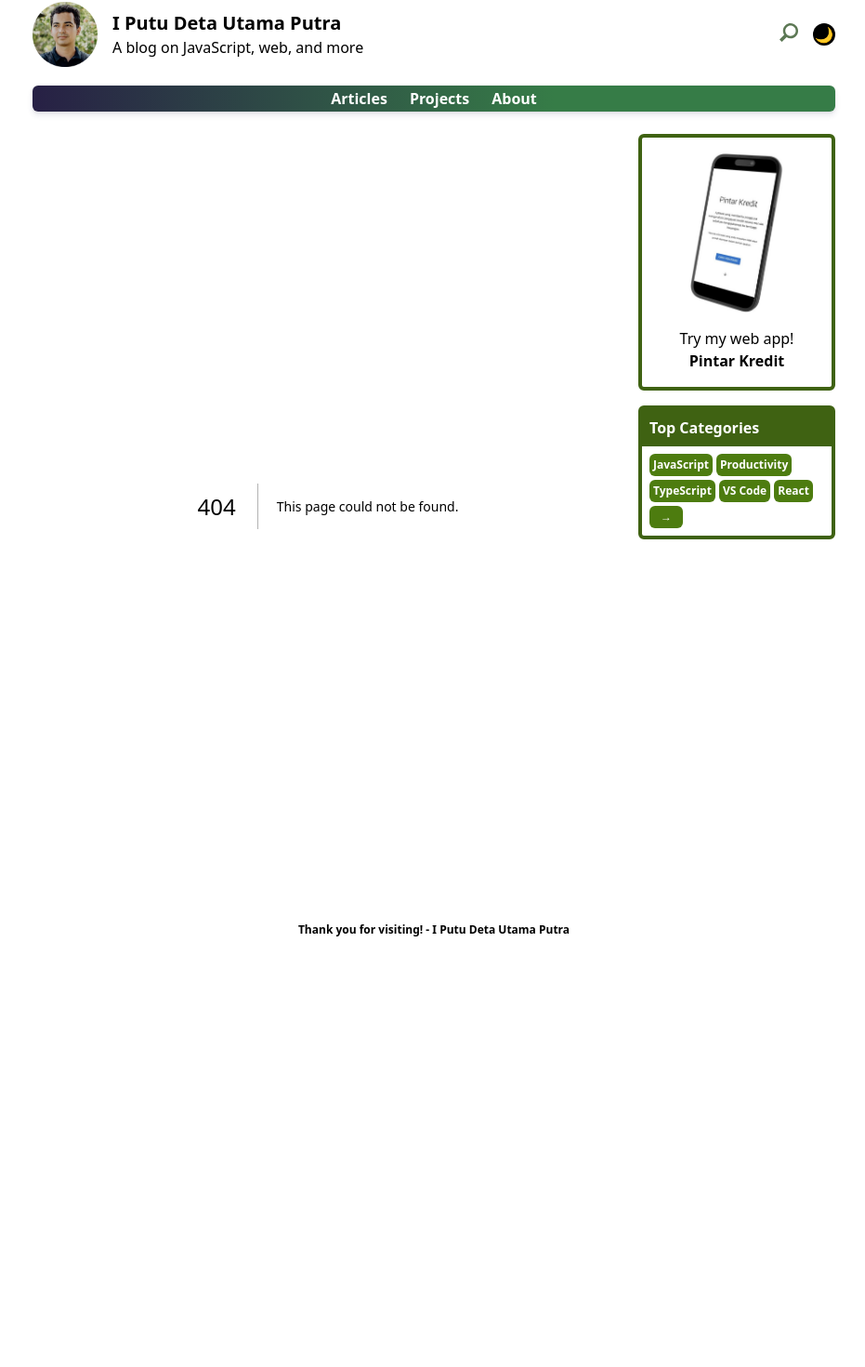
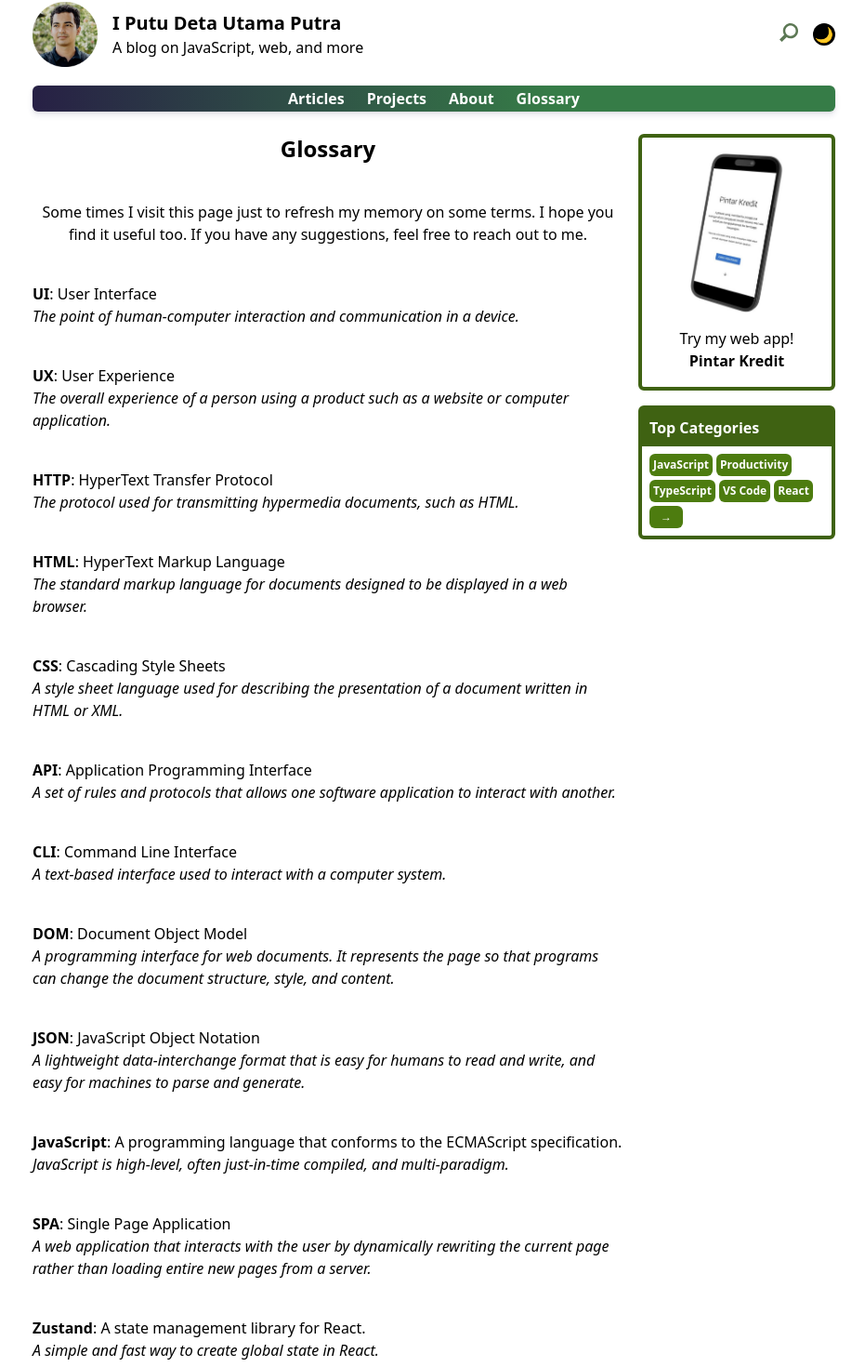
Before and after one commit to detautama/detautama.github.io, a Next.js app: page /glossary in a window 1280 px wide. Before the commit this address had no page. Shown: the part 18-1488 px from the top of the page at 93% size, without its empty margins (173-1104 px from the left). Before the commit the page ends 1034 px from the top, so only its background shows below. Built offline with nearby package versions, Linux system fonts and the light colour scheme.

Commit message:
Add glossary page with definitions and link in layout

```diff
--- /dev/null
+++ b/app/glossary/page.tsx
@@ -0,0 +1,171 @@
+export async function generateMetadata() {
+  return {
+    title: "Glossary",
+    description: "Glossary of terms",
+  };
+}
+
+export default async function Page() {
+  return (
+    <div>
+      <h1 className="text-center text-2xl font-bold">Glossary</h1>
+      <div className="mb-10" />
+      <p className="text-center">
+        Some times I visit this page just to refresh my memory on some terms. I
+        hope you find it useful too. If you have any suggestions, feel free to
+        reach out to me.
+      </p>
+      <div className="mb-10" />
+      <p>
+        <strong>UI</strong>: User Interface
+        <br />
+        <em>
+          The point of human-computer interaction and communication in a device.
+        </em>
+      </p>
+      <div className="mb-10" />
+      <p>
+        <strong>UX</strong>: User Experience
+        <br />
+        <em>
+          The overall experience of a person using a product such as a website
+          or computer application.
+        </em>
+      </p>
+      <div className="mb-10" />
+      <p>
+        <strong>HTTP</strong>: HyperText Transfer Protocol
+        <br />
+        <em>
+          The protocol used for transmitting hypermedia documents, such as HTML.
+        </em>
+      </p>
+      <div className="mb-10" />
+      <p>
+        <strong>HTML</strong>: HyperText Markup Language
+        <br />
+        <em>
+          The standard markup language for documents designed to be displayed in
+          a web browser.
+        </em>
+      </p>
+      <div className="mb-10" />
+      <p>
+        <strong>CSS</strong>: Cascading Style Sheets
+        <br />
+        <em>
+          A style sheet language used for describing the presentation of a
+          document written in HTML or XML.
+        </em>
+      </p>
+      <div className="mb-10" />
+      <p>
+        <strong>API</strong>: Application Programming Interface
+        <br />
+        <em>
+          A set of rules and protocols that allows one software application to
+          interact with another.
+        </em>
+      </p>
+      <div className="mb-10" />
+      <p>
+        <strong>CLI</strong>: Command Line Interface
+        <br />
+        <em>A text-based interface used to interact with a computer system.</em>
+      </p>
+      <div className="mb-10" />
+      <p>
+        <strong>DOM</strong>: Document Object Model
+        <br />
+        <em>
+          A programming interface for web documents. It represents the page so
+          that programs can change the document structure, style, and content.
+        </em>
+      </p>
+      <div className="mb-10" />
+      <p>
+        <strong>JSON</strong>: JavaScript Object Notation
+        <br />
+        <em>
+          A lightweight data-interchange format that is easy for humans to read
+          and write, and easy for machines to parse and generate.
+        </em>
+      </p>
+      <div className="mb-10" />
+      <p>
+        <strong>JavaScript</strong>: A programming language that conforms to the
+        ECMAScript specification.
+        <br />
+        <em>
+          JavaScript is high-level, often just-in-time compiled, and
+          multi-paradigm.
+        </em>
+      </p>
+      <div className="mb-10" />
+      <p>
+        <strong>SPA</strong>: Single Page Application
+        <br />
+        <em>
+          A web application that interacts with the user by dynamically
+          rewriting the current page rather than loading entire new pages from a
+          server.
+        </em>
+      </p>
+      <div className="mb-10" />
+      <p>
+        <strong>Zustand</strong>: A state management library for React.
+        <br />
+        <em>A simple and fast way to create global state in React.</em>
+      </p>
+      <div className="mb-10" />
+      <p>
+        <strong>React</strong>: A JavaScript library for building user
+        interfaces.
+        <br />
+        <em>React makes it painless to create interactive UIs.</em>
+      </p>
+      <div className="mb-10" />
+      <p>
+        <strong>Tailwind CSS</strong>: A utility-first CSS framework.
+        <br />
+        <em>
+          A utility-first CSS framework for rapidly building custom designs.
+        </em>
+      </p>
+      <div className="mb-10" />
+      <p>
+        <strong>TypeScript</strong>: A typed superset of JavaScript.
+        <br />
+        <em>
+          TypeScript adds static types to JavaScript, making it easier to catch
+          errors early and improve code quality.
+        </em>
+      </p>
+      <div className="mb-10" />
+      <p>
+        <strong>Node.js</strong>: A JavaScript runtime built on {"Chrome's"} V8
+        JavaScript engine.
+        <br />
+        <em>
+          Node.js allows you to run JavaScript on the server, enabling
+          server-side scripting and building scalable network applications.
+        </em>
+      </p>
+      <div className="mb-10" />
+      <p>
+        <strong>Next.js</strong>: A React framework for production.
+        <br />
+        <em>
+          Next.js is a React framework that enables server-side rendering,
+          static site generation, and more.
+        </em>
+      </p>
+      <div className="mb-10" />
+      <p>
+        <strong>SSG</strong>: Static Site Generation
+        <br />
+        <em>A technique that generates static HTML pages at build time.</em>
+      </p>
+    </div>
+  );
+}
--- a/app/layout.tsx
+++ b/app/layout.tsx
@@ -78,6 +78,7 @@ export default function RootLayout({
               <Link href="/">Articles</Link>
               <Link href="/projects">Projects</Link>
               <Link href="/about">About</Link>
+              <Link href="/glossary">Glossary</Link>
             </div>
             <div className="flex flex-col gap-4 md:flex-row">
               <div className="w-full md:w-3/4">{children}</div>
```
Also changed, not shown: app/glossary/glossary.ts (added).
